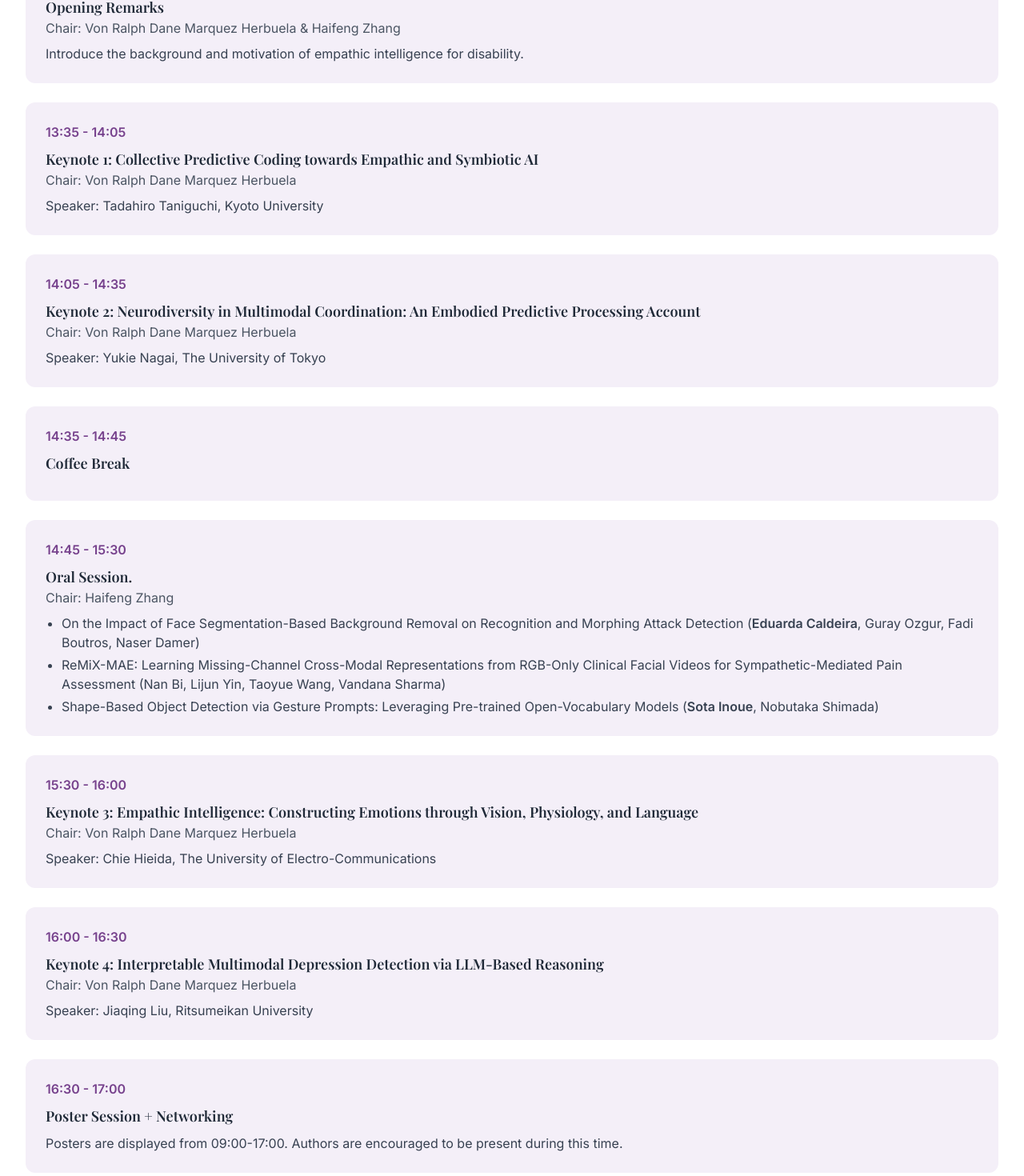
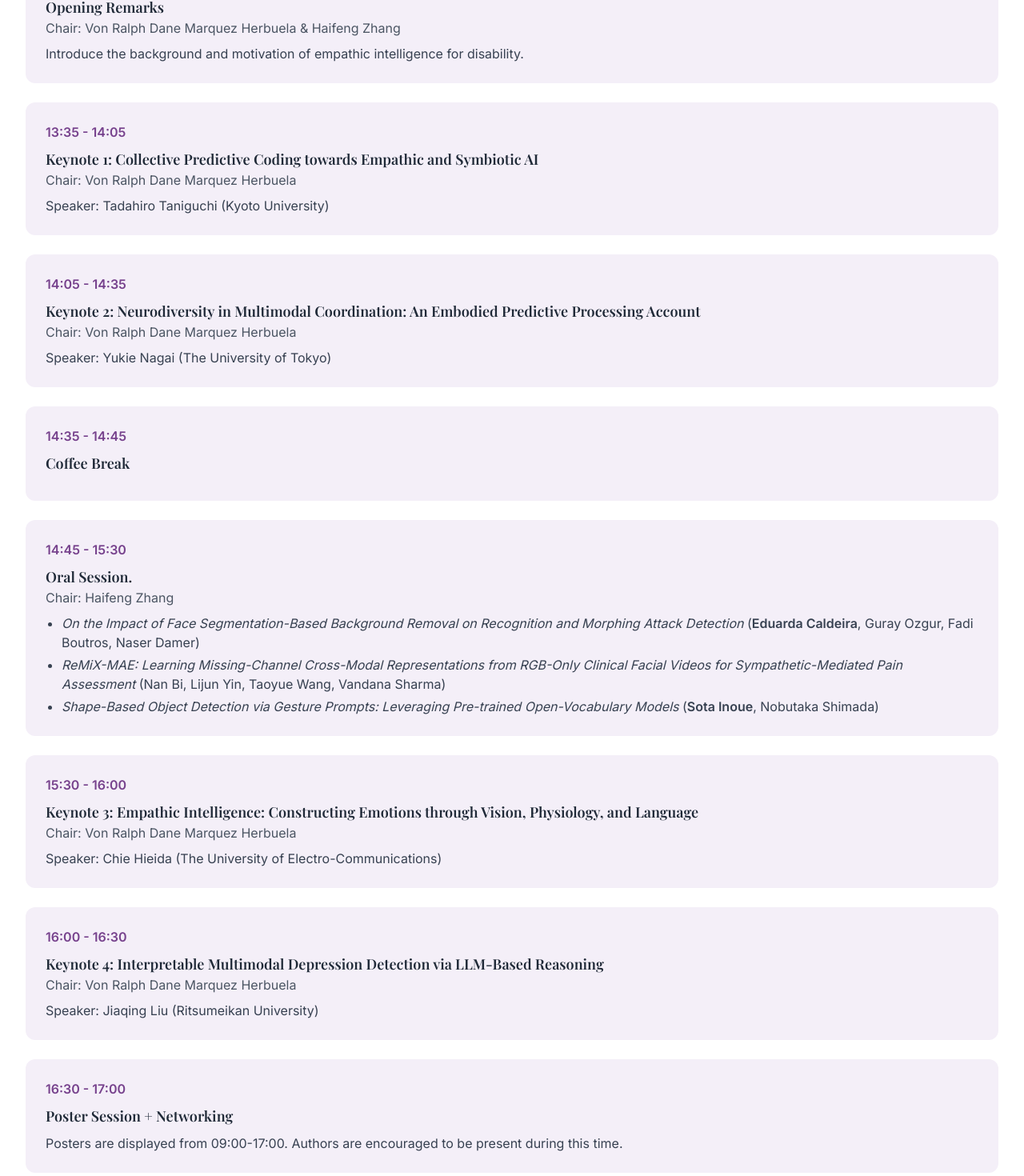
Before and after one commit to ElizaZhou96/EmpAI26, a React (Vite) app: page / in a window 1280 px wide. Shown: the part 3478-4948 px from the top of the page at 80% size. Built offline with nearby package versions, Linux system fonts and the light colour scheme.

Commit message:
Update App.tsx

```diff
--- a/src/App.tsx
+++ b/src/App.tsx
@@ -329,14 +329,14 @@
               time="13:35 - 14:05"
               title="Keynote 1: Collective Predictive Coding towards Empathic and Symbiotic AI"
               speaker="Chair: Von Ralph Dane Marquez Herbuela"
-              description="Speaker: Tadahiro Taniguchi, Kyoto University"
+              description="Speaker: Tadahiro Taniguchi (Kyoto University)"
 			  onClick={() => scrollToSection('speaker-1')}
             />
 			<ScheduleItem
               time="14:05 - 14:35"
               title="Keynote 2: Neurodiversity in Multimodal Coordination: An Embodied Predictive Processing Account"
               speaker="Chair: Von Ralph Dane Marquez Herbuela"
-              description="Speaker: Yukie Nagai, The University of Tokyo"
+              description="Speaker: Yukie Nagai (The University of Tokyo)"
 			  onClick={() => scrollToSection('speaker-2')}
             />
 			<ScheduleItem
@@ -351,9 +351,9 @@
               speaker="Chair: Haifeng Zhang"
               description={
 				<ul className="list-disc ml-5 space-y-1">
-			      <li>On the Impact of Face Segmentation-Based Background Removal on Recognition and Morphing Attack Detection (<strong>Eduarda Caldeira</strong>, Guray Ozgur, Fadi Boutros, Naser Damer) </li>
-			      <li>ReMiX-MAE: Learning Missing-Channel Cross-Modal Representations from RGB-Only Clinical Facial Videos for Sympathetic-Mediated Pain Assessment (Nan Bi, Lijun Yin, Taoyue Wang, Vandana Sharma) </li>
-			      <li>Shape-Based Object Detection via Gesture Prompts: Leveraging Pre-trained Open-Vocabulary Models (<strong>Sota Inoue</strong>, Nobutaka Shimada) </li>
+			      <li><em>On the Impact of Face Segmentation-Based Background Removal on Recognition and Morphing Attack Detection</em> (<strong>Eduarda Caldeira</strong>, Guray Ozgur, Fadi Boutros, Naser Damer) </li>
+			      <li><em>ReMiX-MAE: Learning Missing-Channel Cross-Modal Representations from RGB-Only Clinical Facial Videos for Sympathetic-Mediated Pain Assessment</em> (Nan Bi, Lijun Yin, Taoyue Wang, Vandana Sharma) </li>
+			      <li><em>Shape-Based Object Detection via Gesture Prompts: Leveraging Pre-trained Open-Vocabulary Models</em> (<strong>Sota Inoue</strong>, Nobutaka Shimada) </li>
 			    </ul>
 			  }
             />
@@ -361,14 +361,14 @@
               time="15:30 - 16:00"
               title="Keynote 3: Empathic Intelligence: Constructing Emotions through Vision, Physiology, and Language"
               speaker="Chair: Von Ralph Dane Marquez Herbuela"
-              description="Speaker: Chie Hieida, The University of Electro-Communications"
+              description="Speaker: Chie Hieida (The University of Electro-Communications)"
 			  onClick={() => scrollToSection('speaker-3')}
             />
 			<ScheduleItem
               time="16:00 - 16:30"
               title="Keynote 4: Interpretable Multimodal Depression Detection via LLM-Based Reasoning"
               speaker="Chair: Von Ralph Dane Marquez Herbuela"
-              description="Speaker: Jiaqing Liu, Ritsumeikan University"
+              description="Speaker: Jiaqing Liu (Ritsumeikan University)"
 			  onClick={() => scrollToSection('speaker-4')}
             />
             <ScheduleItem
```
